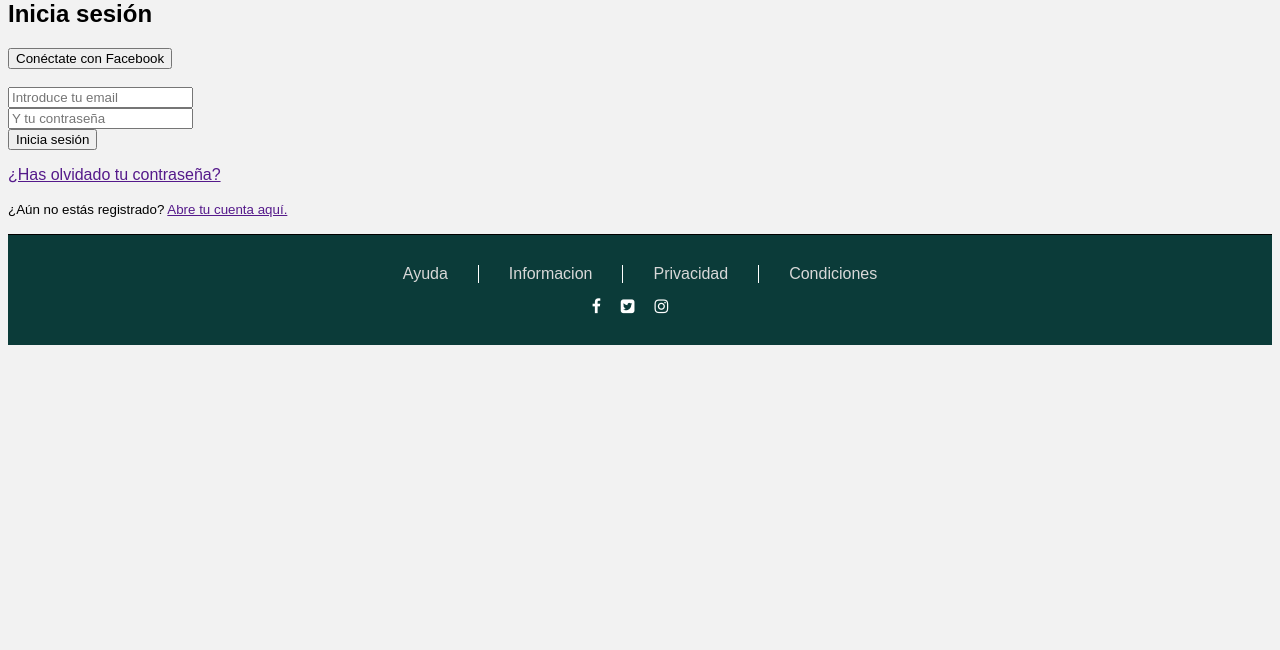
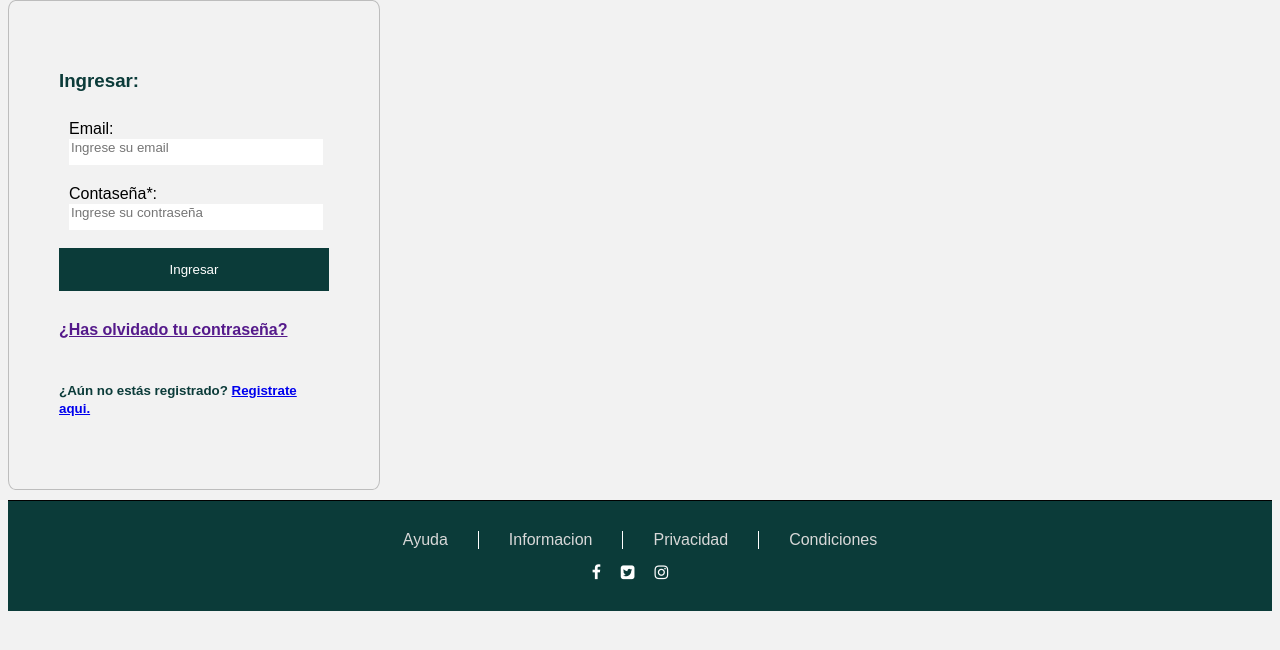
Before and after one commit to Santiago-Deluca/proyecto-integrador, a PHP site: page /login.php in a window 1280 px wide. Shown: the part 90-740 px from the top of the page. Run offline with PHP 8.4, Linux system fonts and the light colour scheme.

Commit message:
login y registro casi terminado

```diff
--- a/bkp/registro.html
+++ b/bkp/registro.html
@@ -3,7 +3,7 @@
   <head>
     <meta charset="utf-8">
     <meta name="viewport" content="width=device-width, initial-scale=1.0">
-    <link rel="stylesheet" href="css/estilo.css">
+    <link rel="stylesheet" href="../css/estilos.css">
     <title>Home</title>
   </head>
   <body>
--- a/css/estilos.css
+++ b/css/estilos.css
@@ -125,19 +125,6 @@ div.faq {
   background-position:cover no repeat;
 }
 
-/*css registro*/
-fieldset.conteiner {
-  display: block;
-  float: left;
-  border: solid 1px  #AEB404;
-  width: 400px;
-  height: 500px;
-}
-
-.mini_conteiner {
-  padding: 8px;
-  margin-left: 20px;
-}
 
 
  /** HEADER **/
@@ -285,18 +272,40 @@ div.faq {
 }
 
 /*css registro*/
-div.conteiner {
-  border: solid 1px #D8D8D8;
-  border-radius: 2%;
-  width: 350px;
-  height: 500px;
-  padding: 50px;
+
+div.conteiner{
+border: 1px solid #BDBDBD;
+border-radius: 2%;
+display: flex;
+flex-direction: column;
+padding: 50px;
+width: 270px;
+
+}
+div.mini_conteiner{
+  padding: 10px;
 }
 
-.mini_conteiner {
-  padding: 8px;
-  height:8px;
-  background-color:white;
-  margin-bottom:6px;
-  display:block;
+input.espacio_de_relleno{
+  background-color: white;
+  border: none;
+  padding-bottom: 10px;
+  width: 250px;
 }
+
+input.submit{
+    background-color: #0B3B39;
+    color: white;
+    padding: 14px 20px;
+    margin: 8px 0;
+    border: none;
+    cursor: pointer;
+    font-size: 'Tajawal', sans-serif;
+    text-transform: capitalize;
+}
+
+/*LOG IN*/
+.text_login {
+  color:  #0B3B39;
+
+}
--- a/login.php
+++ b/login.php
@@ -12,38 +12,32 @@
     <?php
       include ("head.php");
     ?>
+
     <section class="cuerpo">
-      <div>
-        <h2>Inicia sesión</h2>
-        <button>
-          Conéctate con Facebook
-        </button>
-        </br>
-        </br>
 
-        <form method="post" name="loginForm">
-          <div>
-            <input type="text" name="email" placeholder="Introduce tu email">
-            <span></span>
-          </div>
+      <div class="conteiner">
 
-          <div>
-            <input type="password" name="password"placeholder="Y tu contraseña">
-            <span></span>
-          </div>
-          <button type="submit">Inicia sesión</button>
-          <br>
-          <p class="text-center">
-            <a href="">¿Has olvidado tu contraseña?</a>
-          </p>
-          <p>
-            <small>¿Aún no estás registrado? <a href="">Abre tu cuenta aquí.</a></small>
-          </p>
-        </form>
+        <h3 class="text_login">Ingresar:</h3>
+
+      <div class="mini_conteiner">
+        <label for="email" >Email:</label><br/>
+        <input type="text" name="email" class="espacio_de_relleno" id="email" value="" maxlength="50" placeholder="Ingrese su email" /><br/>
+        <span id="mail_error" class="error"></span>
       </div>
-    </section>
-    <?php
-      include ("footer.php");
-    ?>
-  </body>
-</html>
+      <div class="mini_conteiner">
+        <label for="password" >Contaseña*:</label><br/>
+        <input type="password" name="password" class="espacio_de_relleno" id="password"  maxlength="50" placeholder="Ingrese su contraseña" />
+        <div id="password_error" class="error"></div>
+      </div>
+    <input  type="submit" class="submit" name="Submit" value="Ingresar" />
+
+    <h4 class="text_login"><a href="">¿Has olvidado tu contraseña?</a></h4>
+    <h4 class="text_login"><small>¿Aún no estás registrado? <a href="registro.php">Registrate aqui.</a></small></h4>
+
+  </div>
+
+  </section>
+
+  <?php
+    include ("footer.php");
+  ?>
```
Also changed, not shown: registro.php (+8 -10 lines).
